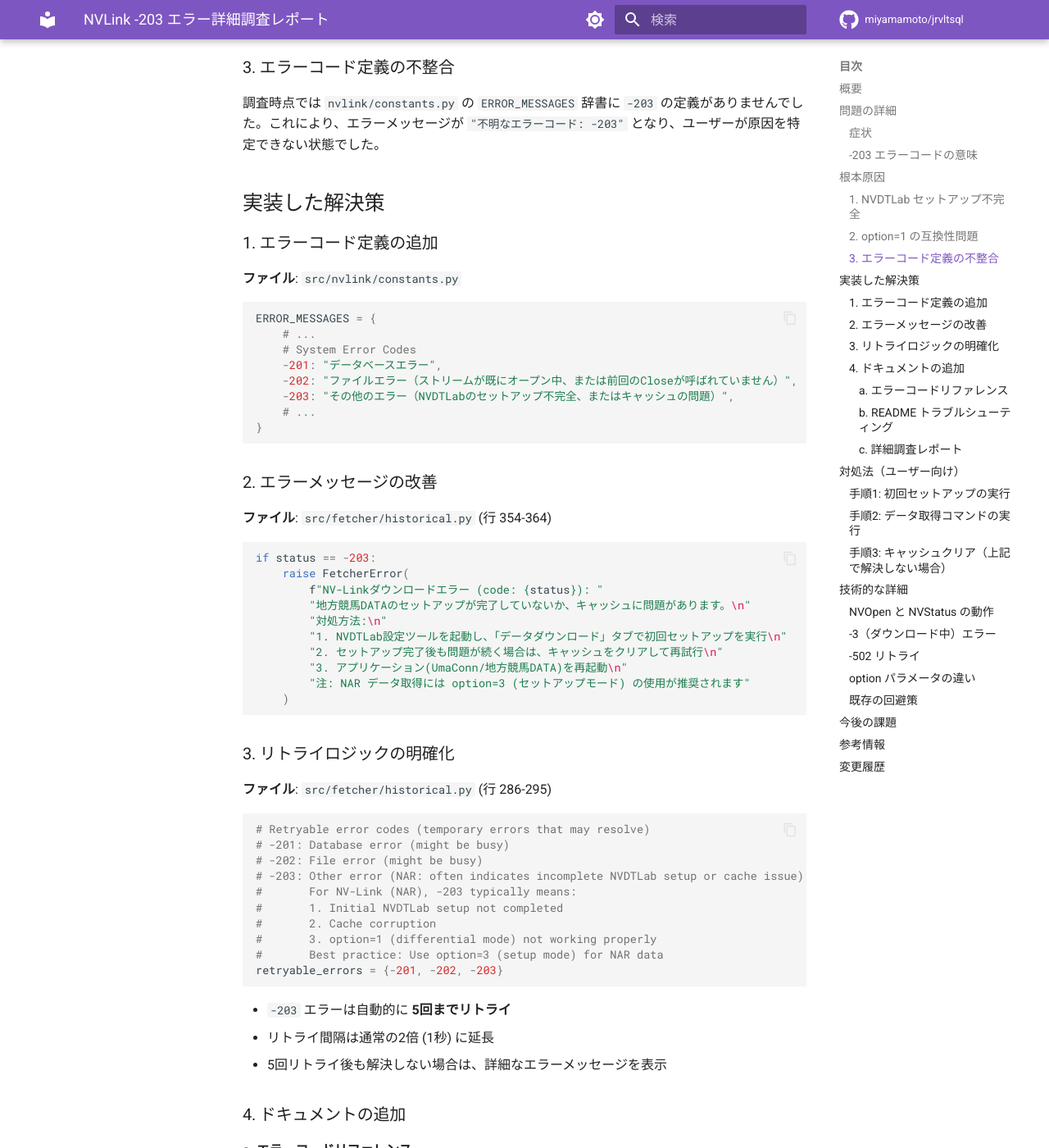
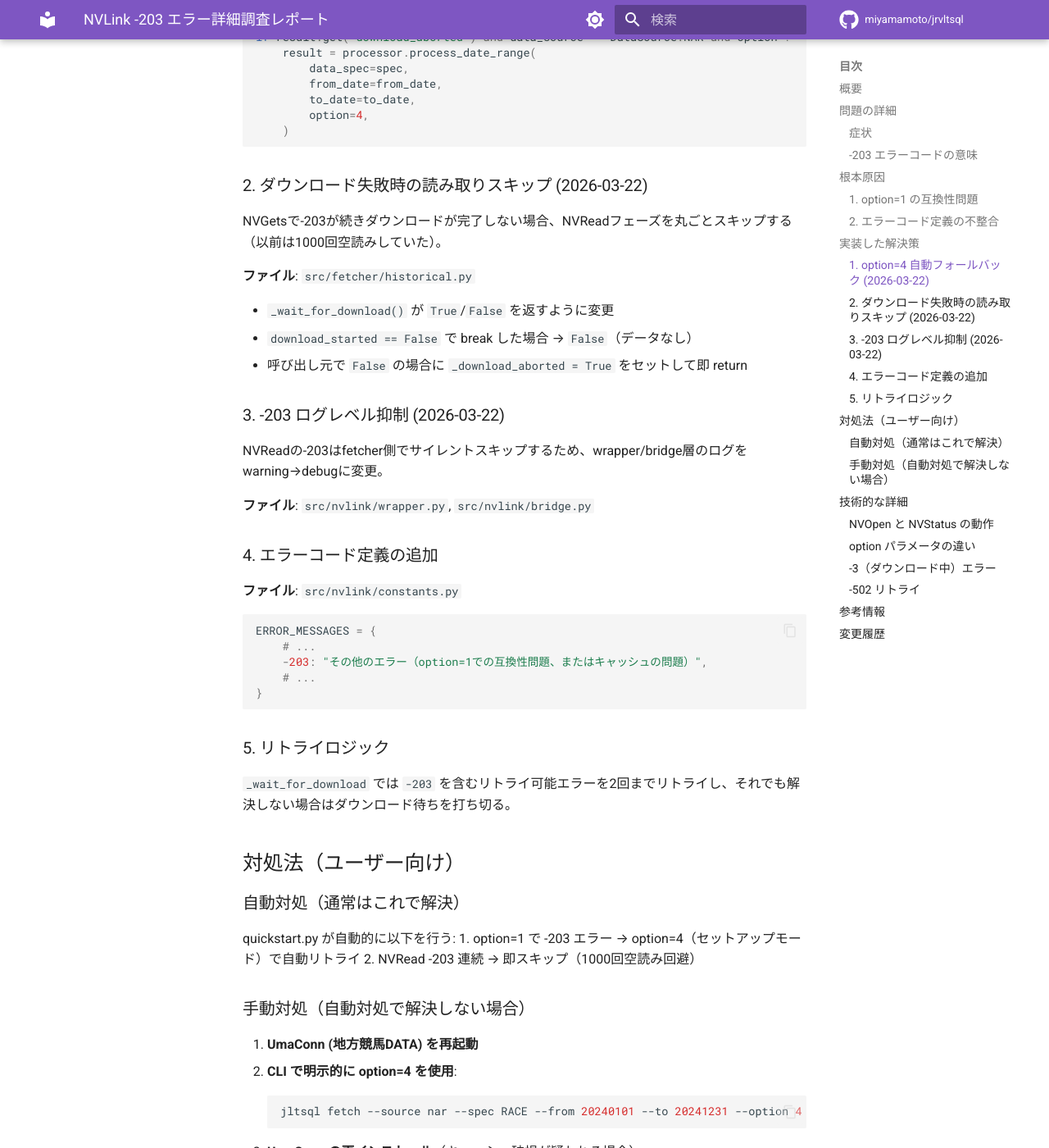
Before and after one commit to takepan/jrvltsql, an MkDocs documentation site: the page built from docs/troubleshooting/nvlink-203-error.md, in a window 1280 px wide and 1400 px high, scrolled down 1564 px. Shown: the whole window at 82% size. Built offline with MkDocs 1.6.1 and Material for MkDocs 9.7.7, drawn with Linux system fonts in a browser that asks for light colours; comment, search, counter and statistics services are not loaded; the version menu is left out; some of the changed text lies outside the part shown.

````diff
--- a/docs/troubleshooting/nvlink-203-error.md
+++ b/docs/troubleshooting/nvlink-203-error.md
@@ -1,6 +1,7 @@
 # NVLink -203 エラー詳細調査レポート
 
 **作成日**: 2025-12-22
+**更新日**: 2026-03-22
 **対象**: UmaConn/NVLink (地方競馬DATA) の -203 エラー
 
 ## 概要
@@ -26,144 +27,91 @@
 **定義**: `JV_RT_OTHER_ERROR = -203` (その他エラー)
 
 **JV-Link (JRA) の場合**: ネットワーク接続エラー
-**NV-Link (NAR) の場合**: 以下の3つの原因が考えられる：
+**NV-Link (NAR) の場合**: 主に以下の原因:
 
-1. **NVDTLab の初回セットアップ未完了** (最も多い原因)
+1. **option=1 (差分データモード) での既知の問題** (最も多い原因)
 2. **データキャッシュの破損**
-3. **option=1 (差分データモード) での既知の問題**
 
 ## 根本原因
 
-### 1. NVDTLab セットアップ不完全
+### 1. option=1 の互換性問題
 
-UmaConn (地方競馬DATA) では、初回データ取得前に NVDTLab 設定ツールでの「データダウンロード」が必須です。このセットアップが完了していない状態で `NVOpen` を呼び出すと：
+NAR (NV-Link) では `option=1` (差分データ取得) が正常動作しないことがある。
+特に初回利用時や、11ヶ月以内のデータを取得する場合に発生しやすい。
 
-- `NVOpen` は `-301` (ダウンロード中) を返す
-- しかし内部的にダウンロード処理が失敗
-- `NVStatus` が `-203` (その他エラー) を返し続ける
+**理由**: NV-Link API は JV-Link API と同じインターフェースを持つが、内部実装が異なるため、一部の option パラメータで動作が異なる。
 
-### 2. option=1 の互換性問題
+### 2. エラーコード定義の不整合
 
-NAR (NV-Link) では `option=1` (差分データ取得) が正常動作しません：
-
-```python
-# quickstart.py (行 3492-3498)
-# NAR (NV-Link) では option 1 が正常動作しない（NVStatusが-203を返す既知の問題）
-if data_source_str == 'nar':
-    if option == 1 or option == 2:
-        option = 4  # NAR: 強制的にセットアップモード（-203エラー回避）
-```
-
-**理由**: NV-Link API は JV-Link API と同じインターフェースを持ちますが、内部実装が異なるため、一部の option パラメータで動作が異なります。
-
-### 3. エラーコード定義の不整合
-
-調査時点では `nvlink/constants.py` の `ERROR_MESSAGES` 辞書に `-203` の定義がありませんでした。これにより、エラーメッセージが `"不明なエラーコード: -203"` となり、ユーザーが原因を特定できない状態でした。
+調査時点では `nvlink/constants.py` の `ERROR_MESSAGES` 辞書に `-203` の定義がなかった。これにより、エラーメッセージが `"不明なエラーコード: -203"` となっていた。
 
 ## 実装した解決策
 
-### 1. エラーコード定義の追加
+### 1. option=4 自動フォールバック (2026-03-22)
+
+NARでoption=1使用時に-203でダウンロードが失敗した場合、自動的にoption=4（セットアップモード）でリトライする。
+
+**ファイル**: `scripts/quickstart.py`
+
+```python
+# NAR: -203でダウンロード失敗した場合、option=4（セットアップ）でリトライ
+if result.get('download_aborted') and data_source == DataSource.NAR and option != 4:
+    result = processor.process_date_range(
+        data_spec=spec,
+        from_date=from_date,
+        to_date=to_date,
+        option=4,
+    )
+```
+
+### 2. ダウンロード失敗時の読み取りスキップ (2026-03-22)
+
+NVGetsで-203が続きダウンロードが完了しない場合、NVReadフェーズを丸ごとスキップする（以前は1000回空読みしていた）。
+
+**ファイル**: `src/fetcher/historical.py`
+
+- `_wait_for_download()` が `True`/`False` を返すように変更
+- `download_started == False` で break した場合 → `False`（データなし）
+- 呼び出し元で `False` の場合に `_download_aborted = True` をセットして即 return
+
+### 3. -203 ログレベル抑制 (2026-03-22)
+
+NVReadの-203はfetcher側でサイレントスキップするため、wrapper/bridge層のログをwarning→debugに変更。
+
+**ファイル**: `src/nvlink/wrapper.py`, `src/nvlink/bridge.py`
+
+### 4. エラーコード定義の追加
 
 **ファイル**: `src/nvlink/constants.py`
 
 ```python
 ERROR_MESSAGES = {
     # ...
-    # System Error Codes
-    -201: "データベースエラー",
-    -202: "ファイルエラー（ストリームが既にオープン中、または前回のCloseが呼ばれていません）",
-    -203: "その他のエラー（NVDTLabのセットアップ不完全、またはキャッシュの問題）",
+    -203: "その他のエラー（option=1での互換性問題、またはキャッシュの問題）",
     # ...
 }
 ```
 
-### 2. エラーメッセージの改善
+### 5. リトライロジック
 
-**ファイル**: `src/fetcher/historical.py` (行 354-364)
-
-```python
-if status == -203:
-    raise FetcherError(
-        f"NV-Linkダウンロードエラー (code: {status}): "
-        "地方競馬DATAのセットアップが完了していないか、キャッシュに問題があります。\n"
-        "対処方法:\n"
-        "1. NVDTLab設定ツールを起動し、「データダウンロード」タブで初回セットアップを実行\n"
-        "2. セットアップ完了後も問題が続く場合は、キャッシュをクリアして再試行\n"
-        "3. アプリケーション(UmaConn/地方競馬DATA)を再起動\n"
-        "注: NAR データ取得には option=3 (セットアップモード) の使用が推奨されます"
-    )
-```
-
-### 3. リトライロジックの明確化
-
-**ファイル**: `src/fetcher/historical.py` (行 286-295)
-
-```python
-# Retryable error codes (temporary errors that may resolve)
-# -201: Database error (might be busy)
-# -202: File error (might be busy)
-# -203: Other error (NAR: often indicates incomplete NVDTLab setup or cache issue)
-#       For NV-Link (NAR), -203 typically means:
-#       1. Initial NVDTLab setup not completed
-#       2. Cache corruption
-#       3. option=1 (differential mode) not working properly
-#       Best practice: Use option=3 (setup mode) for NAR data
-retryable_errors = {-201, -202, -203}
-```
-
-- `-203` エラーは自動的に **5回までリトライ**
-- リトライ間隔は通常の2倍 (1秒) に延長
-- 5回リトライ後も解決しない場合は、詳細なエラーメッセージを表示
-
-### 4. ドキュメントの追加
-
-#### a. エラーコードリファレンス
-
-**ファイル**: `docs/reference/error-codes.md`
-
-NVLink -203 エラー専用のセクションを追加：
-- 原因の説明
-- 4段階の対処法
-- JRA-VAN との違いの注意書き
-
-#### b. README トラブルシューティング
-
-**ファイル**: `README.md`
-
-地方競馬DATA対応セクションに「トラブルシューティング」サブセクションを追加：
-- -203 エラーの簡単な対処法
-- エラーコードリファレンスへのリンク
-
-#### c. 詳細調査レポート
-
-**ファイル**: `docs/troubleshooting/nvlink-203-error.md` (このファイル)
+`_wait_for_download` では `-203` を含むリトライ可能エラーを2回までリトライし、それでも解決しない場合はダウンロード待ちを打ち切る。
 
 ## 対処法（ユーザー向け）
 
-### 手順1: 初回セットアップの実行
+### 自動対処（通常はこれで解決）
 
-1. **NVDTLab設定ツールを起動**
-2. **「データダウンロード」タブを選択**
-3. **初回セットアップを実行**
-   - 全データのダウンロードが開始されます（数分～数十分かかります）
-4. **セットアップ完了を待つ**
+quickstart.py が自動的に以下を行う:
+1. option=1 で -203 エラー → option=4（セットアップモード）で自動リトライ
+2. NVRead -203 連続 → 即スキップ（1000回空読み回避）
 
-### 手順2: データ取得コマンドの実行
+### 手動対処（自動対処で解決しない場合）
 
-```bash
-# quickstart.py は自動的に option=3 を使用（推奨）
-python scripts/quickstart.py
-
-# または CLI で明示的に NAR を指定
-jltsql fetch --source nar --spec RACE --from 20240101 --to 20241231
-```
-
-### 手順3: キャッシュクリア（上記で解決しない場合）
-
-1. **NVDTLab設定ツールを起動**
-2. **キャッシュクリアを実行**
-3. **アプリケーション (UmaConn/地方競馬DATA) を再起動**
-4. **手順2を再実行**
+1. **UmaConn (地方競馬DATA) を再起動**
+2. **CLI で明示的に option=4 を使用**:
+   ```bash
+   jltsql fetch --source nar --spec RACE --from 20240101 --to 20241231 --option 4
+   ```
+3. **UmaConn の再インストール**（キャッシュ破損が疑われる場合）
 
 ## 技術的な詳細
 
@@ -171,10 +119,10 @@
 
 ```
 [正常な流れ]
-NVOpen("RACE", "20241201000000", option=3)
+NVOpen("RACE", "20241201000000", option=4)
   -> result=-301 (ダウンロード中), download_count=1
 
-NVStatus() (0.5秒ごとにポーリング)
+NVStatus() (80msごとにポーリング)
   -> status=1000 (10%)
   -> status=2000 (20%)
   -> ...
@@ -184,86 +132,46 @@
 NVRead() (レコード読み取り開始)
   -> データ取得成功
 
-[異常な流れ - セットアップ不完全]
+[異常な流れ - option=1 での -203]
 NVOpen("RACE", "20241201000000", option=1)
   -> result=-301 (ダウンロード中), download_count=1
 
-NVStatus() (0.5秒ごとにポーリング)
+NVStatus() (80msごとにポーリング)
   -> status=-203 (その他エラー) ← 継続的に返される
-  -> 5回リトライ後、FetcherError 発生
+  -> 2回リトライ後、ダウンロード打ち切り
 
-NVRead() (呼び出されない)
-```
-
-### -3（ダウンロード中）エラー
-
-`NVRead` / `NVGets` が `-3` を返す場合、該当ファイルがまだサーバーからダウンロードされていないことを意味します。
-
-```
-NVGets: result=-3 (ダウンロード中です)
-```
-
-**対処法**: しばらく待ってから再試行するか、`option=3`（セットアップモード）で全データを事前ダウンロードしてください。
-
-### -502 リトライ
-
-`-502`（ダウンロード失敗）は一時的なネットワークエラーです。JRVLTSQLでは `-203`, `-402`, `-403`, `-502`, `-503` をリカバラブルエラーとして扱い、ファイルを削除（`NVDelete`）して読み取りを継続します。
-
-```python
-# wrapper.py の処理
-# -203, -402, -403, -502, -503: リカバラブルエラー（ファイル削除して継続）
-elif result in (-203, -402, -403, -502, -503):
-    self._nvlink.NVDelete(filename)  # 問題のあるファイルを削除
-    # 次のレコードの読み取りを継続
+→ option=4 で自動リトライ（quickstart.py）
 ```
 
 ### option パラメータの違い
 
 | option | JV-Link (JRA) | NV-Link (NAR) |
 |--------|---------------|---------------|
-| 1 | 差分データ取得 (正常動作) | **動作不安定** (-203エラー発生) |
-| 2 | 今週データ | 未サポート |
-| 3 | セットアップ (ダイアログあり) | **推奨** (安定動作、全データDL) |
-| 4 | セットアップ (ダイアログなし) | 動作確認中 |
+| 1 | 差分データ取得 (正常動作) | **動作不安定** (-203エラー発生あり) |
+| 2 | 今週データ | 一部スペックのみ対応 |
+| 3 | セットアップ (ダイアログあり) | 安定動作 |
+| 4 | セットアップ (ダイアログなし) | **推奨** (安定動作、全データDL) |
 
-**推奨設定**: NAR データ取得には `option=3` を使用
+**推奨設定**: NAR データ取得には `option=4` を使用（quickstart.py は -203 時に自動フォールバック）
 
-### 既存の回避策
+### -3（ダウンロード中）エラー
 
-`quickstart.py` では既に以下の回避策が実装されています：
+`NVRead` / `NVGets` が `-3` を返す場合、該当ファイルがまだサーバーからダウンロードされていないことを意味する。
 
-```python
-# NAR の場合、option=1/2 を自動的に option=4 に変換
-if data_source_str == 'nar':
-    if option == 1 or option == 2:
-        option = 4
-```
+**対処法**: fetcher 側でサイレントスキップし、連続上限で打ち切り。
 
-これにより、ユーザーが明示的に option を指定しなくても、自動的に安定動作するモードが選択されます。
+### -502 リトライ
 
-## 今後の課題
-
-1. **NVDTLab セットアップ状態の事前チェック**
-   - `NVInit` 後、`NVOpen` 前にセットアップ完了状態を確認するAPI調査
-   - セットアップ未完了の場合、わかりやすいエラーメッセージを表示
-
-2. **option=1 の動作調査**
-   - UmaConn/NVDTLab の開発元に問い合わせ
-   - option=1 を使用可能にする条件を特定
-
-3. **自動セットアップ機能**
-   - プログラムから NVDTLab のセットアップを自動実行する方法を調査
-   - ユーザーの手動操作を不要にする
+`-502`（ダウンロード失敗）は一時的なネットワークエラー。JRVLTSQLでは `-203`, `-402`, `-403`, `-502`, `-503` をリカバラブルエラーとして扱い、ファイルを削除して読み取りを継続する。
 
 ## 参考情報
 
 - [UmaConn公式サイト](https://www.keiba-data.com/)
-- [NVDTLab ドキュメント](https://www.keiba-data.com/nvdtlab/)
 - [jrvltsql エラーコードリファレンス](../reference/error-codes.md)
-- [jrvltsql 地方競馬DATA対応ドキュメント](../../README.md#地方競馬data対応-nar-support)
 
 ## 変更履歴
 
 | 日付 | 変更内容 |
 |------|---------|
 | 2025-12-22 | 初版作成、-203 エラー対策実装 |
+| 2026-03-22 | option=4自動フォールバック、ダウンロード失敗時の読み取りスキップ、ログ抑制、NVDTLab設定ツール記述を削除（存在しないため） |
````
Also changed, not shown: 2 other files.
